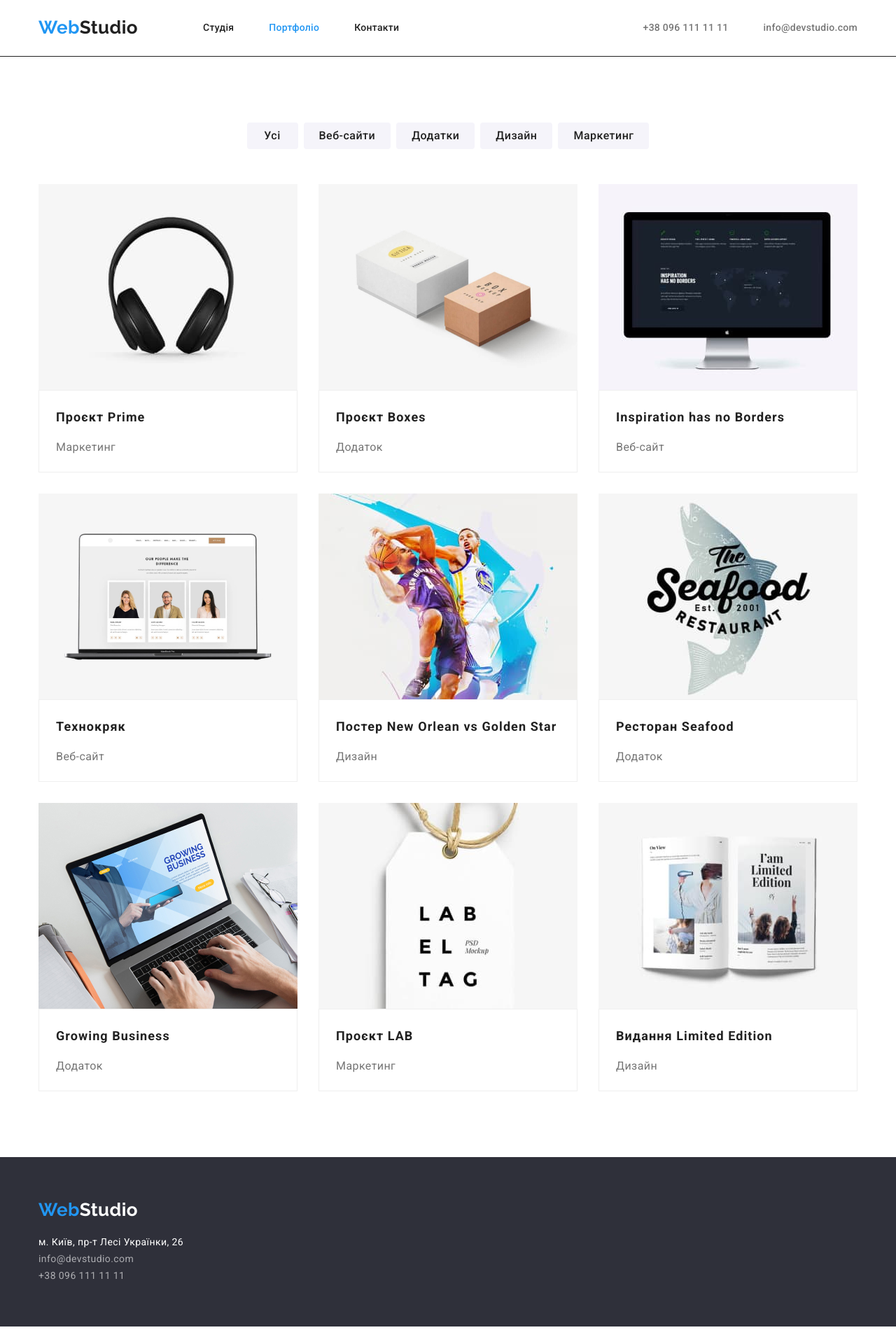
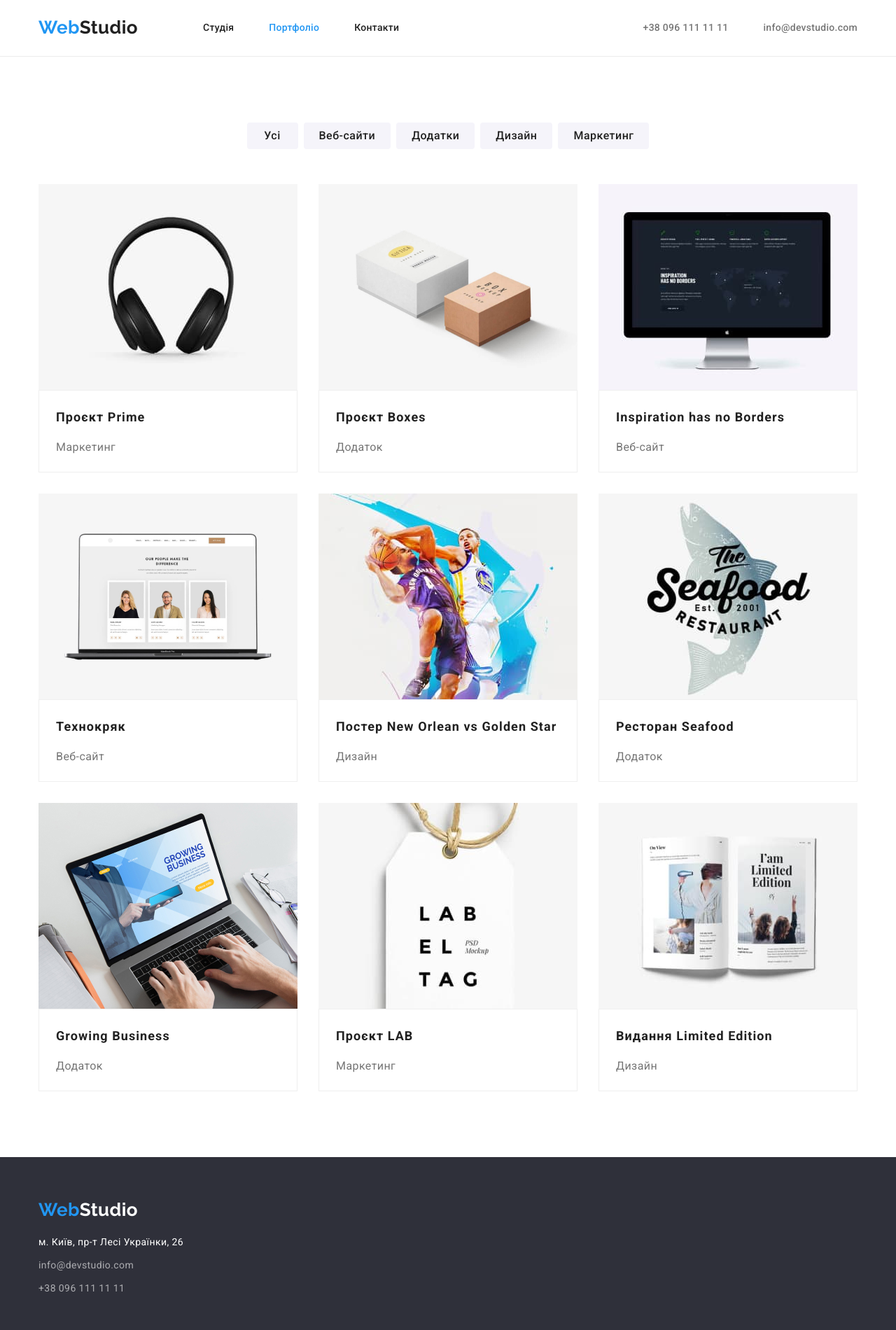
Before and after one commit to polokir/goit-markup-hw-03, a plain HTML site: page portfolio.html in a window 1280 px wide. Shown: the whole page at 70% size. Drawn offline with nearby package versions, Linux system fonts and the light colour scheme.

Commit message:
totally done

```diff
--- a/styles/style.css
+++ b/styles/style.css
@@ -12,6 +12,7 @@
     --herro-bg: #2F303A;
     --our-team-color:#F5F4FA;
     --contact-footer:#FFFFFF99;
+    --portfolio-line-color:#ECECEC;
 }
 
 body {
@@ -337,7 +338,7 @@ color: var(--hover-color);
 }
 
 .portfolio{
-    border-bottom: 1px solid var(--main-color);
+    border-bottom: 1px solid var(--portfolio-line-color);
 }
 
 
@@ -347,7 +348,7 @@ color: var(--hover-color);
 .logo-i{
     margin-bottom: 20px;
 }
-.contact-item-list.btn-item:not(:last-child){
+.contact-item-list:not(:last-child){
     margin-bottom: 9px;
 }
 
```
Also changed, not shown: index.html (+1 -1 lines).
